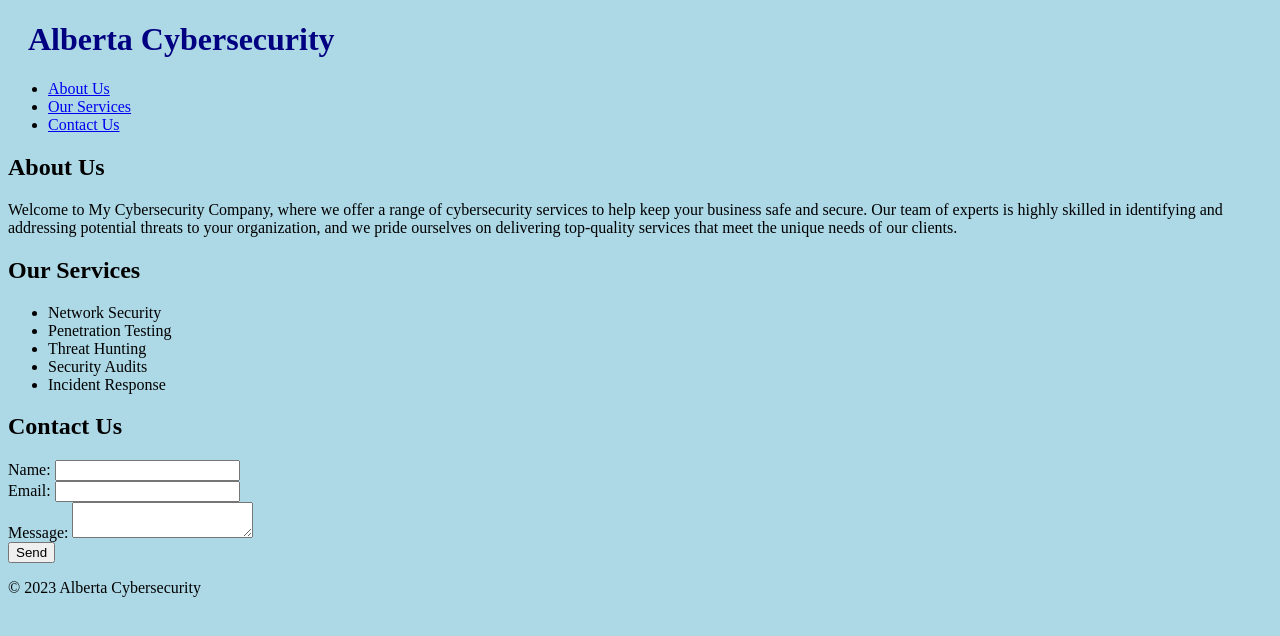
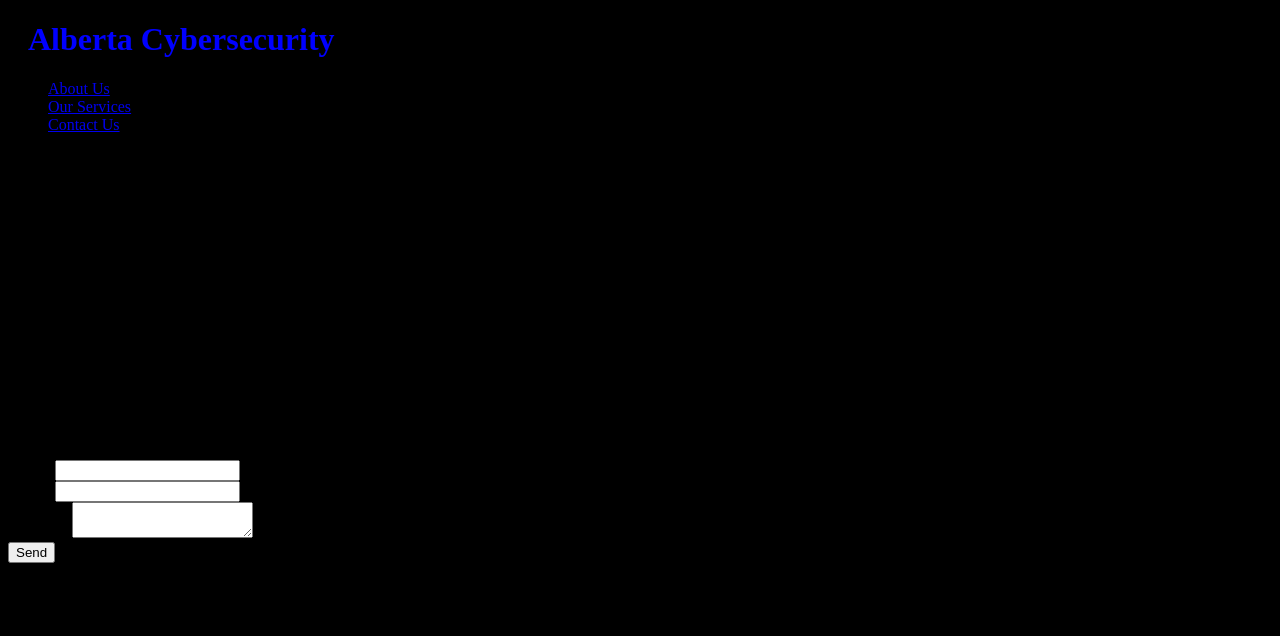
Before and after one commit to jareddarkweb/AlbertaCyberSecurity, a plain HTML site: page index.html in a window 1280 px wide. Drawn offline with Linux system fonts and the light colour scheme.

Commit message:
Update style.css

```diff
--- a/style.css
+++ b/style.css
@@ -1,8 +1,8 @@
 body {
-  background-color: lightblue;
+  background-color: black;
 }
 
 h1 {
-  color: navy;
+  color: Blue;
   margin-left: 20px;
 }
```
